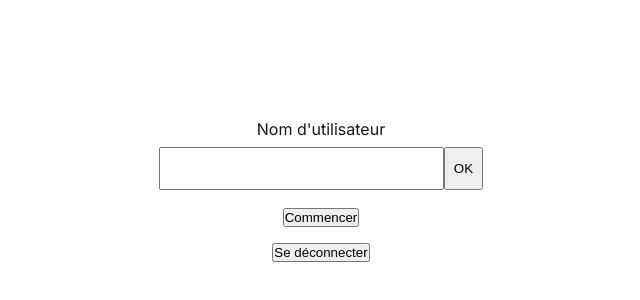
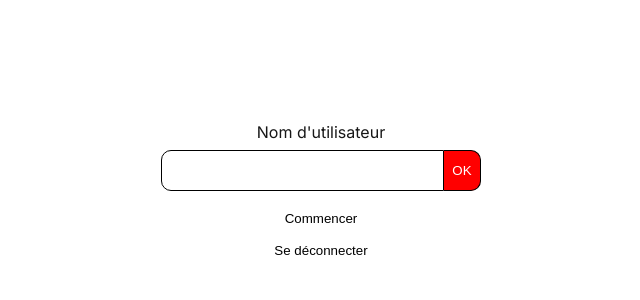
Before and after one commit to PierreGAMEN/TicTacToe_PWA, a Next.js app: page / in a window 1280 px wide. Shown: the part 374-674 px from the top of the page, without its empty margins (319-959 px from the left). Built offline with nearby package versions, Linux system fonts and the light colour scheme.

Commit message:
style Welcome

```diff
--- a/src/component/Welcome/Welcome.jsx
+++ b/src/component/Welcome/Welcome.jsx
@@ -39,7 +39,7 @@ const Welcome = () => {
               id="name"
               type="text"
             />
-            <button onClick={setNewName}>OK</button>
+            <button className={`${name}` ? "ok" : "nok" }onClick={setNewName}>OK</button>
           </div>
         </div>
       )}
--- a/src/component/Welcome/welcome.scss
+++ b/src/component/Welcome/welcome.scss
@@ -6,6 +6,13 @@
   justify-content: center;
   height: 100vh;
 
+  button {
+    background-color: white;
+    color: black;
+    border-radius: 10px;
+    border: none;
+  }
+
   .container_input {
     display: flex;
     flex-direction: column;
@@ -13,14 +20,35 @@
     align-items: center;
 
     .input_ok {
-        display: flex;
+      display: flex;
 
-        button, input {
-            padding: 0.5rem;
+      button,
+      input {
+        padding: 0.5rem;
+      }
 
-        }
+      button {
+        border-radius: 0px 10px 10px 0px;
+        border: 1px solid black;
+        border-left: none;
+        transition: 0.3s;
+      }
 
+      input {
+        border-radius: 10px 0px 0px 10px;
+        border-right: none;
+        border: 1px solid black;
+      }
 
+      .ok {
+        background-color: green;
+        color: white;
+      }
+
+      .nok {
+        background-color: red;
+        color: white;
+      }
     }
 
     input {
```
